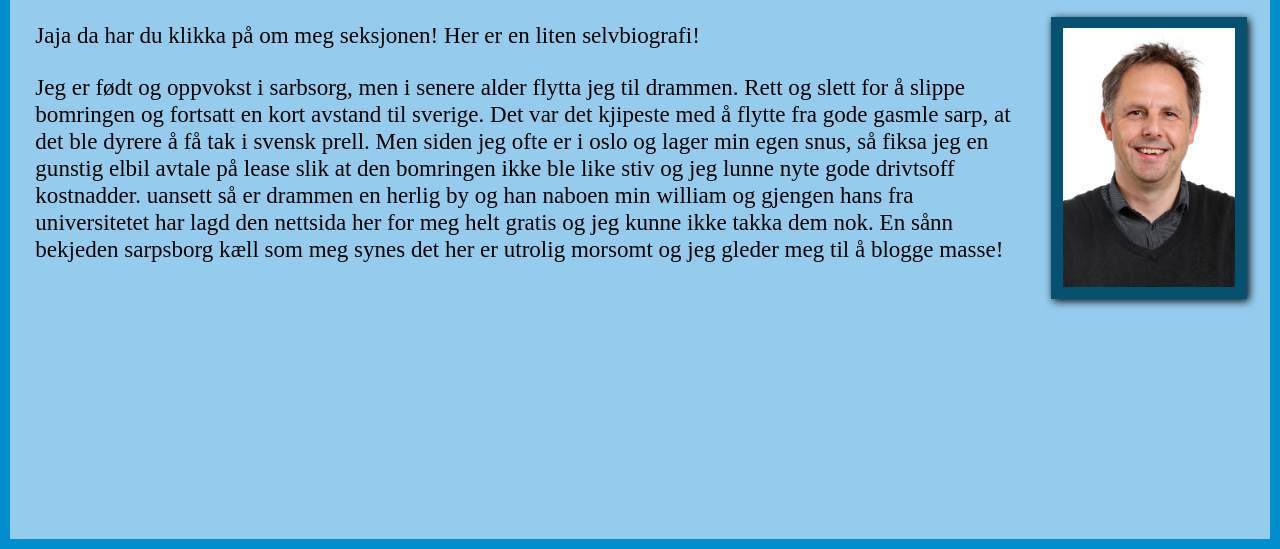
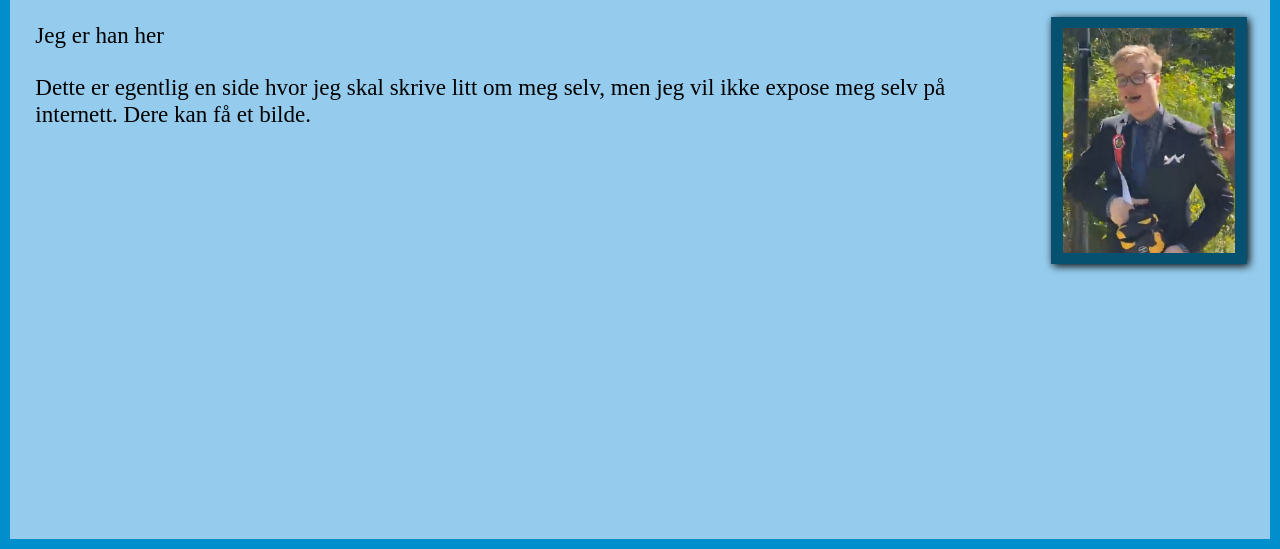
Before and after one commit to MrPota2/MrPota2.github.io, a plain HTML site: page ommeg.html in a window 1280 px wide. Shown: the part 251-800 px from the top of the page. Drawn offline with Linux system fonts and the light colour scheme.

Commit message:
ommeg adrian

```diff
--- a/ommeg.html
+++ b/ommeg.html
@@ -30,29 +30,11 @@
                 </ul>
             </nav>
             <h2>Om meg</h2>
-            <img src="bilder/hovda.jpg" alt="Hovda" class="framedimage">
-            <p>Jaja da har du klikka på om meg seksjonen! Her er en liten
-                selvbiografi!</p>
+            <img src="bilder/AdrianIDress.jpg" alt="Hovda" class="framedimage">
+            <p>Jeg er han her</p>
             <p>
-                Jeg er født og oppvokst i sarbsorg, men i senere alder flytta jeg
-                til
-                drammen. Rett og slett for å slippe bomringen og fortsatt en kort
-                avstand til sverige. Det var det kjipeste med å flytte fra gode
-                gasmle
-                sarp, at det ble dyrere å få tak i svensk prell. Men siden jeg
-                ofte er
-                i oslo og lager min egen snus, så fiksa jeg en gunstig elbil
-                avtale på
-                lease slik at den bomringen ikke ble like stiv og jeg lunne nyte
-                gode
-                drivtsoff kostnadder. uansett så er drammen en herlig by og han
-                naboen
-                min william og gjengen hans fra universitetet har lagd den
-                nettsida
-                her for meg helt gratis og jeg kunne ikke takka dem nok. En sånn
-                bekjeden sarpsborg kæll som meg synes det her er utrolig morsomt
-                og
-                jeg gleder meg til å blogge masse!</p>
+                Dette er egentlig en side hvor jeg skal skrive litt om meg selv, men jeg vil ikke expose meg selv på internett. Dere kan få et bilde.
+            </p>
             <div class="bottom"></div>
         </div>
         <footer></footer>
```
